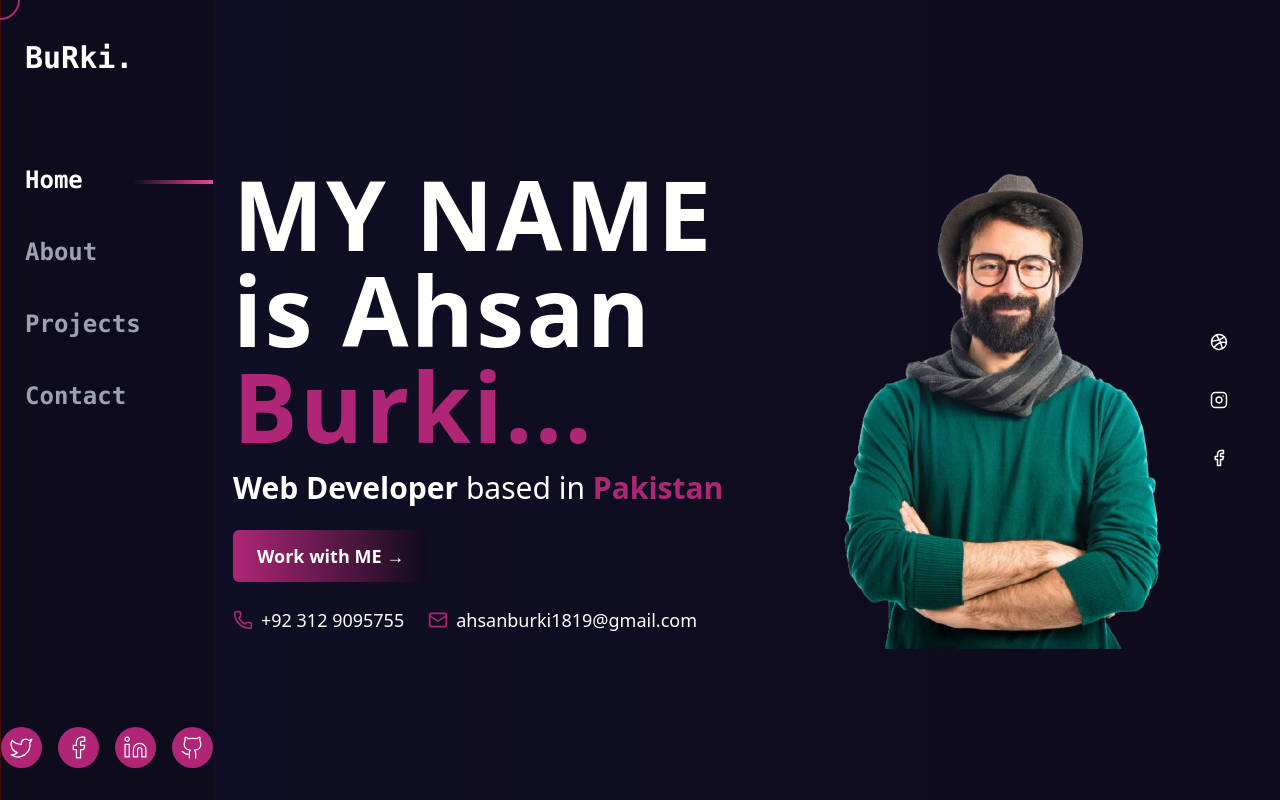
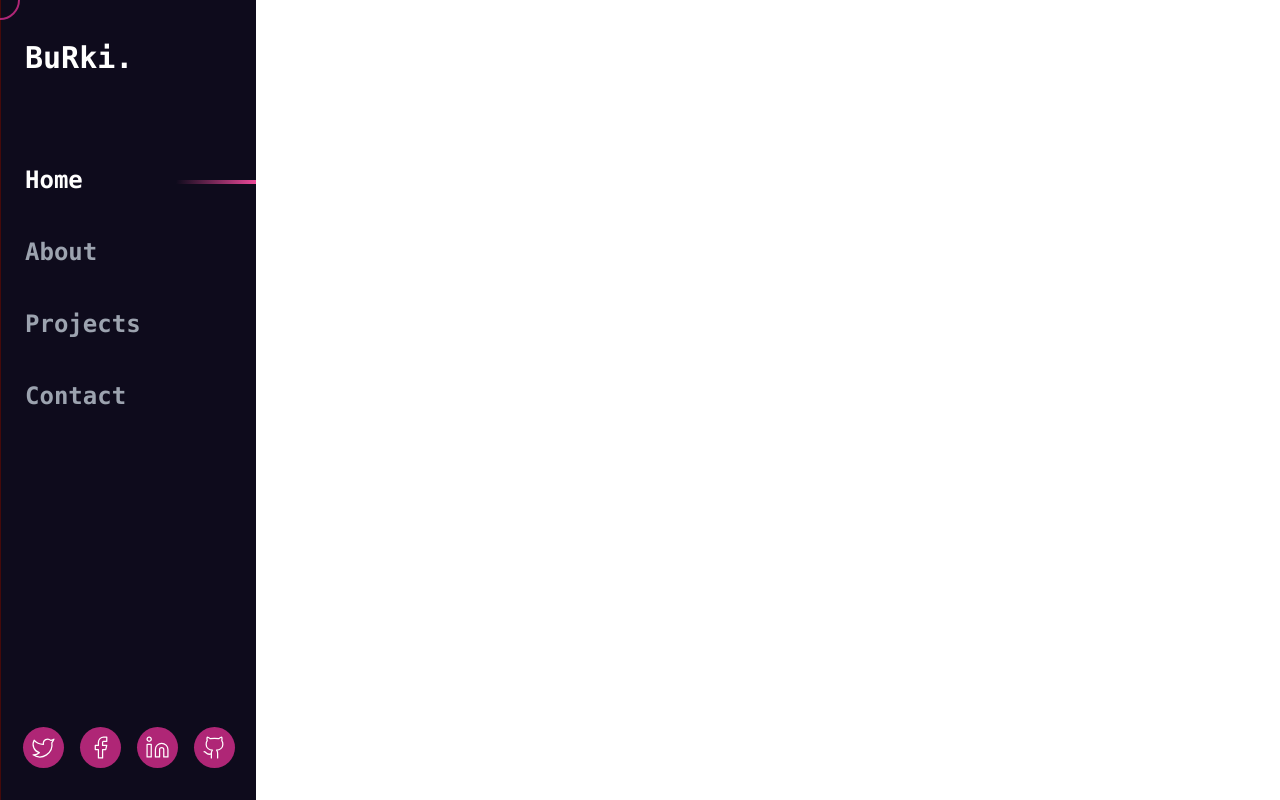
Before and after one commit to Ahsan-Burki2126/Ahsan-Burki, a React (Vite) app: page / in a window 1280 px wide. Built offline with nearby package versions, Linux system fonts and the light colour scheme.

Commit message:
removed the home page beacuse it was causing alot of troubles

```diff
--- a/src/App.jsx
+++ b/src/App.jsx
@@ -1,5 +1,5 @@
 import Sidebar from "./components/sidebar";
-import Hero from "./Pages/Hero";
+// import Hero from "./Pages/Hero";
 import About from "./Pages/About";
 import Contact from "./Pages/Contact";
 import Portfolio from "./Pages/Portfolio";
@@ -14,8 +14,8 @@ function App() {
         <CursorRing /> {/* Cursor Ring Component */}
         <Sidebar />
         <Routes>
-          <Route index element={<Hero />} /> {/* Default Route */}
-          <Route path="/" element={<Hero />} />
+          {/* <Route index element={<Hero />} /> Default Route */}
+          {/* <Route path="/" element={<Hero />} /> */}
           <Route path="/about" element={<About />} />
           <Route path="/services" element={<Services />} />
           <Route path="/contact" element={<Contact />} />
--- a/src/Pages/Hero.jsx
+++ b/src/Pages/Hero.jsx
@@ -1,72 +1,13 @@
 import React from "react";
-import { Phone, Mail, Facebook, Instagram, Dribbble } from "lucide-react";
-import Profile from "../assets/Profile.png";
-const Hero = () => {
+
+function Hero() {
   return (
-    <section className="relative w-screen flex flex-col lg:flex-row items-center justify-between bg-gradient-to-r from-blue to-dark-blue text-white px-10 py-16 lg:py-24 lg:px-5">
-      {/* Left Content */}
-      <div className=" text-center md:text-left lg:text-left  flex-1">
-        <h1 className="text-5xl md:text-5xl lg:text-8xl font-bold  tracking-widest lg:tracking-wide">
-          MY NAME <br />
-          is Ahsan <br />
-          <span className="text-purple">Burki...</span>
-        </h1>
-        <p className="text-3xl mt-4 ">
-          <span className="font-bold ">Web Developer</span> based in{" "}
-          <span className="text-purple font-bold">Pakistan</span>
-        </p>
-        {/* Button */}
-        <div className="mt-6">
-          <button className="bg-gradient-to-r from-purple to-dark-blue hover:bg-purtext-purple text-white px-6 py-3 rounded-md text-lg font-semibold transition duration-300">
-            Work with ME →
-          </button>
-        </div>
-        {/* Contact Info */}
-        <div className="flex items-center gap-6 mt-6 text-lg">
-          <div className="flex items-center gap-2">
-            <Phone className="text-purple" size={20} />
-            <span>+92 312 9095755</span>
-          </div>
-          <div className="flex items-center gap-2">
-            <Mail className="text-purple" size={20} />
-            <span>ahsanburki1819@gmail.com</span>
-          </div>
-        </div>
+    <>
+      <div className="w-full h-screen flex justify-center items-center">
+        <h1 className=" text-red-900 text-5xl">Home</h1>
       </div>
-
-      {/* Right Image */}
-      <div className="relative mt-10 lg:mt-0">
-        <div className="absolute top-0 left-0 w-72 h-72 bg-[#c7955a] rounded-full opacity-70 -z-10"></div>
-        <img
-          src={Profile}
-          alt="Ahsan Burki"
-          className="w-auto h-auto rounded-lg"
-        />
-      </div>
-
-      {/* Social Links */}
-      <div className="absolute right-10 top-1/2 transform -translate-y-1/2 flex flex-col gap-4">
-        <a
-          href="#"
-          className="bg-purtext-purple text-white p-3 rounded-full hover:bg-white hover:text-purple transition duration-300"
-        >
-          <Dribbble size={18} />
-        </a>
-        <a
-          href="#"
-          className="bg-purtext-purple text-white p-3 rounded-full hover:bg-white hover:text-purple transition duration-300"
-        >
-          <Instagram size={18} />
-        </a>
-        <a
-          href="#"
-          className="bg-purtext-purple text-white p-3 rounded-full hover:bg-white hover:text-purple transition duration-300"
-        >
-          <Facebook size={18} />
-        </a>
-      </div>
-    </section>
+    </>
   );
-};
+}
 
 export default Hero;
--- a/src/components/sidebar.jsx
+++ b/src/components/sidebar.jsx
@@ -4,7 +4,7 @@ import { NavLink } from "react-router-dom";
 import { Facebook, Twitter, Linkedin, Github } from "lucide-react";
 function Sidebar() {
   return (
-    <div className="hidden  h-screen border-l border-red-950 w-[20%] md:flex lg:flex flex-col justify-between bg-dark-blue text-white pt-10 font-mono sticky">
+    <div className="hidden  h-screen border-l border-red-950 w-[20%] md:hidden lg:flex flex-col justify-between bg-dark-blue text-white pt-10 font-mono sticky">
       {/* Logo Section */}
       <div className="logo text-3xl font-bold px-6">
         <a href="./index.html">
```
